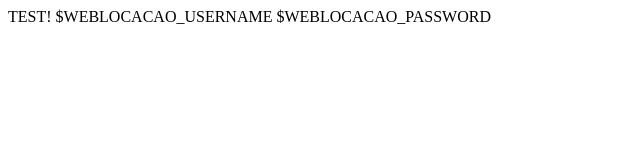
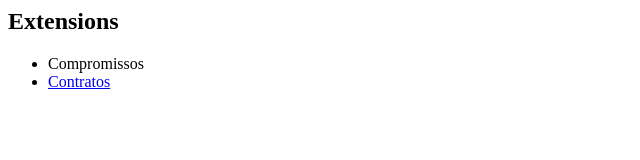
Before and after one commit to flaviostutz/weblocacao-costureiras, a plain HTML site: page src/index.html in a window 1280 px wide. Shown: the whole page, without its empty margins (0-640 px from the left). Drawn offline with Linux system fonts and the light colour scheme.

Commit message:
initial version

```diff
--- a/src/index.html
+++ b/src/index.html
@@ -1,3 +1,9 @@
 <html>
-    <body>TEST! $WEBLOCACAO_USERNAME $WEBLOCACAO_PASSWORD</body>
+    <body>
+        <h2>Extensions</h2>
+        <ul>
+            <li><a href="compromissos.html"></a>Compromissos</li>
+            <li><a href="/order/getajaxdata?Id=&Name=&CPF=&EventDate=&TestDate=&RemoveDate=&idStore=20554&OrderDate=&sEcho=1&iColumns=9&sColumns=Id%2CData%2CName%2CCPF%2CRemoveDate%2CEventDate%2CTestDate%2CPrice%2C&iDisplayStart=0&iDisplayLength=10&mDataProp_0=0&bSortable_0=true&mDataProp_1=1&bSortable_1=true&mDataProp_2=2&bSortable_2=true&mDataProp_3=3&bSortable_3=true&mDataProp_4=4&bSortable_4=true&mDataProp_5=5&bSortable_5=true&mDataProp_6=6&bSortable_6=true&mDataProp_7=7&bSortable_7=true&mDataProp_8=0&bSortable_8=true&iSortCol_0=0&sSortDir_0=desc&iSortingCols=1">Contratos</a></li>
+        </ul>
+    </body>
 </html>
```
Also changed, not shown: src/compromissos.html (added, +5 -0 lines), 4 other files.
